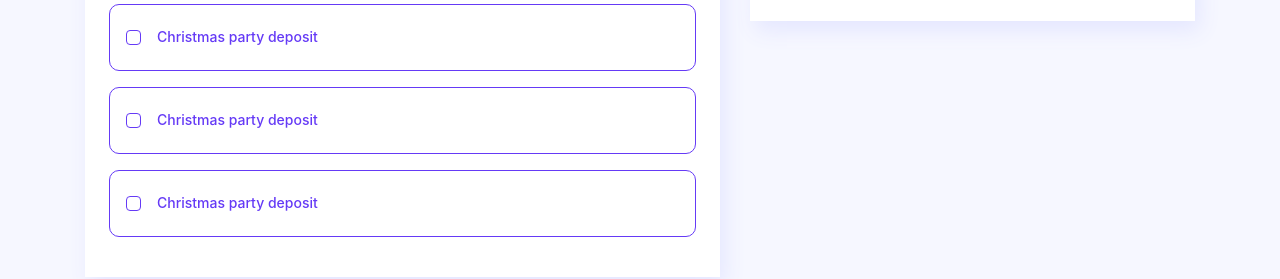
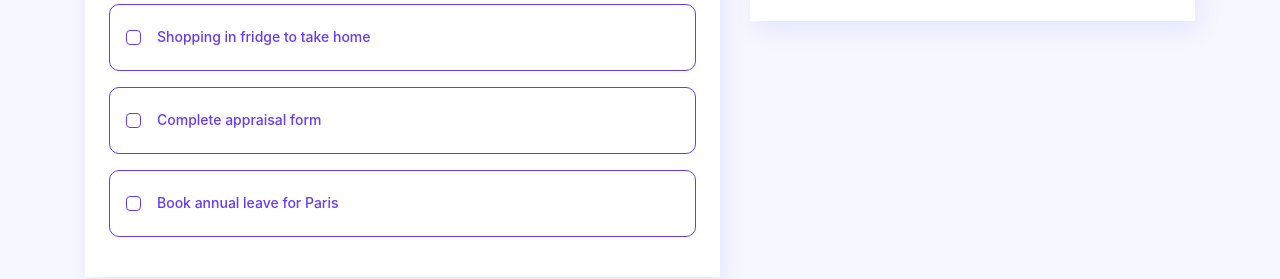
Before and after one commit to davidlindercodes/icanseebootstrap, a website: page index.html in a window 1280 px wide. Shown: the part 1777-2056 px from the top of the page. Drawn offline with nearby package versions, Linux system fonts and the light colour scheme.

Commit message:
:pencil: filled in reminders

```diff
--- a/index.html
+++ b/index.html
@@ -261,17 +261,17 @@ You wont regret it </div>
 <!-- reminder #2 -->
 <div class="col position-relative mb-3 p-3 border border-purple br-10 d-flex align-items-center hover">
 <div class="border border-purple rounded" style="height: 15px; width: 15px"></div>
-  <h3 class="text-purple ml-3 mt-2">Christmas party deposit</h3>
+  <h3 class="text-purple ml-3 mt-2">Shopping in fridge to take home</h3>
 </div>
 <!-- reminder #3 -->
 <div class="col position-relative mb-3 p-3 border border-purple br-10 d-flex align-items-center hover">
 <div class="border border-purple rounded" style="height: 15px; width: 15px"></div>
-  <h3 class="text-purple ml-3 mt-2">Christmas party deposit</h3>
+  <h3 class="text-purple ml-3 mt-2">Complete appraisal form</h3>
 </div>
 <!-- reminder #4 -->
 <div class="col position-relative mb-3 p-3 border border-purple br-10 d-flex align-items-center hover">
 <div class="border border-purple rounded" style="height: 15px; width: 15px"></div>
-  <h3 class="text-purple ml-3 mt-2">Christmas party deposit</h3>
+  <h3 class="text-purple ml-3 mt-2">Book annual leave for Paris</h3>
 </div>
 
     </div>
```
